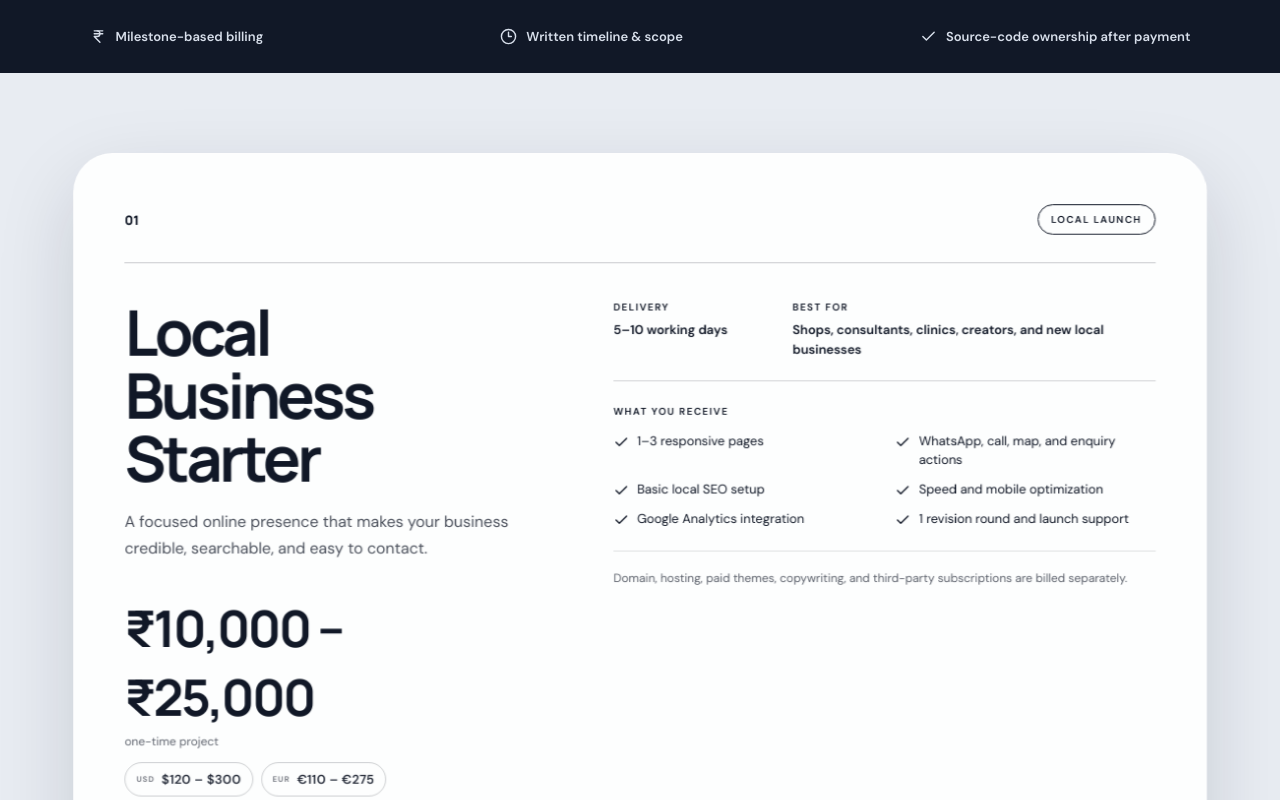
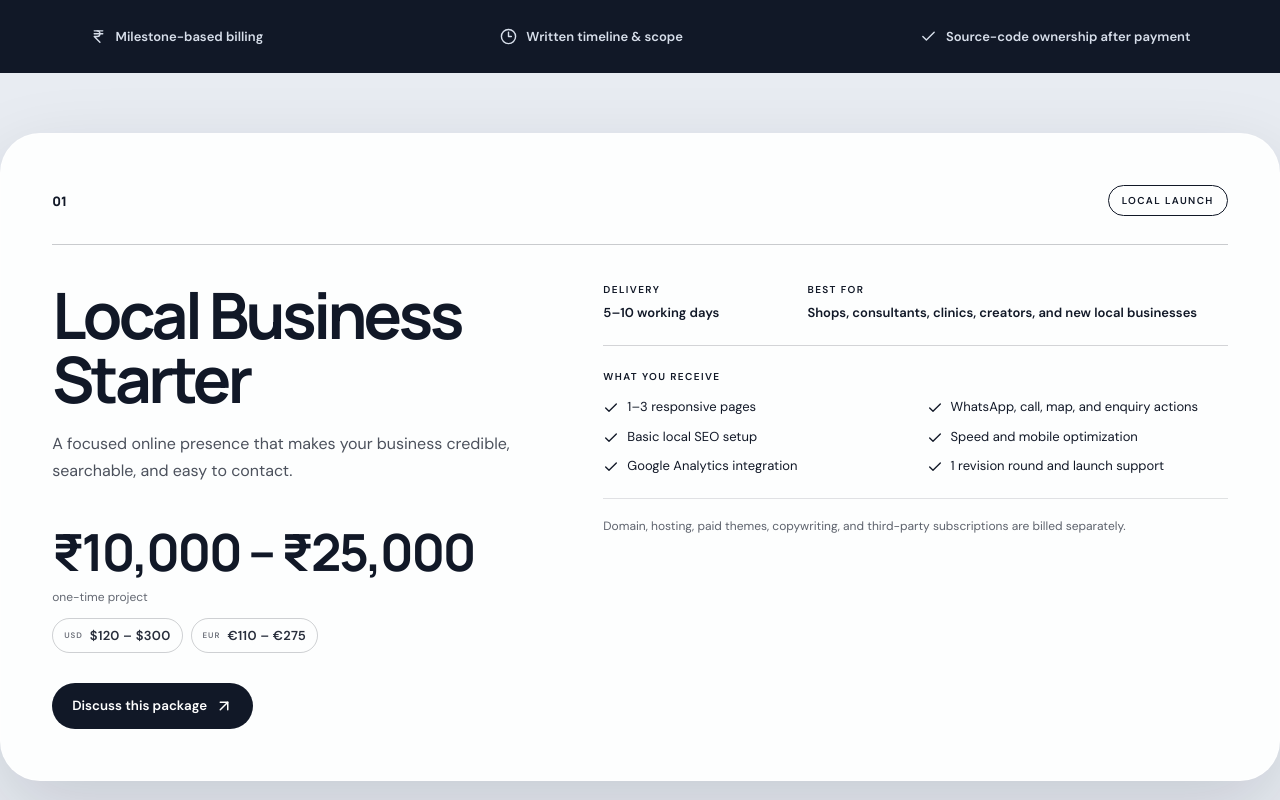
Before and after one commit to Zexton-Software-Solution/Zexton, a React (Vite) app: page /pricing in a window 1280 px wide. Shown: the part 720-1520 px from the top of the page. Built offline with nearby package versions, Linux system fonts and the light colour scheme; the HTML template or start-up script is replaced by a standard one.

Commit message:
fix: make TextLoop super curvy with active wave loop, and ensure smooth 70% card overlap stacking without empty gaps

```diff
--- a/src/components/Pricing.jsx
+++ b/src/components/Pricing.jsx
@@ -31,11 +31,11 @@ export default function Pricing({ onOpenContact }) {
       <section id="pricing-stack" className="pricing-stack-section">
         <ScrollStack
           useWindowScroll
-          itemDistance={110}
-          itemStackDistance={32}
-          baseScale={0.84}
-          itemScale={0.035}
-          stackPosition="15%"
+          itemDistance={180}
+          itemStackDistance={28}
+          baseScale={0.88}
+          itemScale={0.03}
+          stackPosition="80px"
           rotationAmount={0}
           blurAmount={0}
         >
--- a/src/components/ScrollStack.css
+++ b/src/components/ScrollStack.css
@@ -3,39 +3,49 @@
   width: 100%;
   overflow: visible;
   isolation: isolate;
-  will-change: scroll-position;
 }
 
 .scroll-stack-inner {
   position: relative;
-  min-height: 100vh;
-  padding: 40px clamp(20px, 5vw, 80px) 120px;
+  padding: 20px 0 0px;
 }
 
 .scroll-stack-card {
-  position: relative;
+  position: sticky;
   width: 100%;
+  box-sizing: border-box;
   transform-origin: top center;
   will-change: transform, filter;
   backface-visibility: hidden;
+  -webkit-backface-visibility: hidden;
   transform-style: preserve-3d;
-  box-sizing: border-box;
-  -webkit-transform: translateZ(0);
-  transform: translateZ(0);
-  margin-bottom: 40px;
+}
+
+.scroll-stack-card__surface {
+  width: 100%;
+  transform-origin: top center;
+  transform-style: preserve-3d;
+  backface-visibility: hidden;
+  -webkit-backface-visibility: hidden;
+  will-change: transform, filter;
 }
 
 .scroll-stack-end {
   width: 100%;
-  height: 100px;
+  height: 1px;
   pointer-events: none;
 }
 
 @media (max-width: 768px) {
-  .scroll-stack-inner { padding: 20px 14px 60px; }
+  .scroll-stack-inner { padding: 10px 0 0; }
   .scroll-stack-card {
+    position: relative !important;
+    top: auto !important;
+    margin-bottom: 20px !important;
+  }
+  .scroll-stack-card__surface {
     transform: none !important;
     filter: none !important;
-    margin-bottom: 24px;
+    will-change: auto;
   }
 }
--- a/src/components/ScrollStack.jsx
+++ b/src/components/ScrollStack.jsx
@@ -10,11 +10,11 @@ export const ScrollStackItem = ({ children, itemClassName = '' }) => (
 const ScrollStack = ({
   children,
   className = '',
-  itemDistance = 60,
-  itemScale = 0.035,
-  itemStackDistance = 24,
-  stackPosition = '15%',
-  baseScale = 0.86,
+  itemDistance = 280,
+  itemScale = 0.03,
+  itemStackDistance = 28,
+  stackPosition = '80px',
+  baseScale = 0.88,
   rotationAmount = 0,
   blurAmount = 0,
   useWindowScroll = true,
@@ -27,17 +27,23 @@ const ScrollStack = ({
   const stackCompletedRef = useRef(false);
 
   const parseViewportPosition = useCallback((value, viewportHeight) => {
+    if (typeof value === 'string' && value.includes('px')) {
+      return parseFloat(value) || 80;
+    }
     if (typeof value === 'string' && value.includes('%')) {
       return (parseFloat(value) / 100) * viewportHeight;
     }
-    return parseFloat(value) || 0;
+    return parseFloat(value) || 80;
   }, []);
 
   const toStickyInset = useCallback((value) => {
+    if (typeof value === 'string' && value.includes('px')) {
+      return value;
+    }
     if (typeof value === 'string' && value.includes('%')) {
       return `${parseFloat(value)}vh`;
     }
-    return typeof value === 'number' ? `${value}px` : value;
+    return typeof value === 'number' ? `${value}px` : '80px';
   }, []);
 
   const getScrollData = useCallback(() => {
@@ -145,9 +151,8 @@ const ScrollStack = ({
     cardsRef.current = cards;
 
     cards.forEach(({ card, surface }, index) => {
-      card.style.marginBottom = index < cards.length - 1
-        ? `${motionDisabled ? 20 : itemDistance}px`
-        : '';
+      const isLast = index === cards.length - 1;
+      card.style.marginBottom = isLast ? '0px' : `${motionDisabled ? 20 : itemDistance}px`;
       card.style.zIndex = String(index + 1);
       card.style.position = motionDisabled ? 'relative' : 'sticky';
       card.style.top = motionDisabled ? 'auto' : `calc(${stickyInset} + ${index * itemStackDistance}px)`;
--- a/src/components/TechStackExplorer.jsx
+++ b/src/components/TechStackExplorer.jsx
@@ -49,19 +49,19 @@ export default function TechStackExplorer() {
           key={activeCategory}
           text={currentText}
           shape="wave"
-          speed={75}
+          speed={85}
           direction="forward"
           separator="✦"
-          curviness={55}
-          fontSize={24}
+          curviness={110}
+          fontSize={22}
           fontWeight={800}
-          letterSpacing={3}
+          letterSpacing={4}
           uppercase
           color="#ffffff"
           ribbon
           ribbonColor="#225cff"
-          ribbonWidth={58}
-          pauseOnHover
+          ribbonWidth={68}
+          pauseOnHover={false}
         />
       </div>
     </section>
--- a/src/components/TextLoop.jsx
+++ b/src/components/TextLoop.jsx
@@ -3,23 +3,21 @@ import { gsap } from 'gsap';
 import './TextLoop.css';
 
 const VIEW_W = 1200;
-const VIEW_H = 460;
+const VIEW_H = 480;
 const CX = VIEW_W / 2;
 const CY = VIEW_H / 2;
-const EDGE_PAD = 6;
 
-const buildPath = (shape, curviness, ribbonWidth) => {
+const buildPath = (shape, curviness) => {
   const c = Math.max(0, curviness);
-  const room = Math.max(20, CY - Math.max(0, ribbonWidth) / 2 - EDGE_PAD);
 
   switch (shape) {
     case 'circle': {
-      const r = Math.min(90 + c * 0.95, room);
+      const r = Math.min(90 + c * 0.95, 180);
       return `M ${CX - r} ${CY} A ${r} ${r} 0 1 1 ${CX + r} ${CY} A ${r} ${r} 0 1 1 ${CX - r} ${CY} Z`;
     }
     case 'infinity': {
       const r = 150 + c * 1.4;
-      const h = Math.min(60 + c * 0.95, room);
+      const h = Math.min(60 + c * 0.95, 180);
       return [
         `M ${CX} ${CY}`,
         `C ${CX + r * 0.55} ${CY - h} ${CX + r} ${CY - h} ${CX + r} ${CY}`,
@@ -30,14 +28,14 @@ const buildPath = (shape, curviness, ribbonWidth) => {
       ].join(' ');
     }
     case 'arch': {
-      const rise = Math.min(120 + c * 1.1, room * 2);
+      const rise = Math.min(120 + c * 1.1, 300);
       return `M -100 ${CY + rise / 2} Q ${CX} ${CY - rise * 1.5} ${VIEW_W + 100} ${CY + rise / 2}`;
     }
     case 'line':
       return `M -400 ${CY} L ${VIEW_W + 400} ${CY}`;
     case 'wave':
     default: {
-      const a = Math.min(c * 1.5, room * 1.4);
+      const a = c * 1.85; // Deep curvy wave amplitude
       return `M -400 ${CY} Q -200 ${CY - a} 0 ${CY} T 400 ${CY} T 800 ${CY} T 1200 ${CY} T 1600 ${CY}`;
     }
   }
@@ -47,19 +45,19 @@ const TextLoop = ({
   text = 'Python ✦ TypeScript ✦ React ✦ Node.js ✦ Docker ✦ TensorFlow ✦ Agentic AI ✦ Supabase ✦ Express ✦ PostgreSQL',
   shape = 'wave',
   path,
-  speed = 80,
+  speed = 85,
   direction = 'forward',
   separator = '✦',
-  curviness = 65,
-  fontSize = 24,
+  curviness = 110,
+  fontSize = 22,
   fontWeight = 800,
-  letterSpacing = 3,
+  letterSpacing = 4,
   uppercase = true,
   color = '#ffffff',
   ribbon = true,
-  ribbonColor = '#0f172a',
-  ribbonWidth = 64,
-  pauseOnHover = true,
+  ribbonColor = '#225cff',
+  ribbonWidth = 68,
+  pauseOnHover = false,
   className = '',
   style = {}
 }) => {
@@ -74,11 +72,11 @@ const TextLoop = ({
   const rawId = useId();
   const pathId = `text-loop-${rawId.replace(/:/g, '')}`;
 
-  const d = useMemo(() => path || buildPath(shape, curviness, ribbonWidth), [path, shape, curviness, ribbonWidth]);
+  const d = useMemo(() => path || buildPath(shape, curviness), [path, shape, curviness]);
 
   const unit = useMemo(() => {
     const base = uppercase ? String(text).toUpperCase() : String(text);
-    const gap = separator ? `\u00A0\u00A0${separator}\u00A0\u00A0` : '\u00A0\u00A0\u00A0\u00A0';
+    const gap = separator ? `\u00A0\u00A0\u00A0${separator}\u00A0\u00A0\u00A0` : '\u00A0\u00A0\u00A0\u00A0\u00A0\u00A0';
     return `${base}${gap}`;
   }, [text, separator, uppercase]);
 
```
